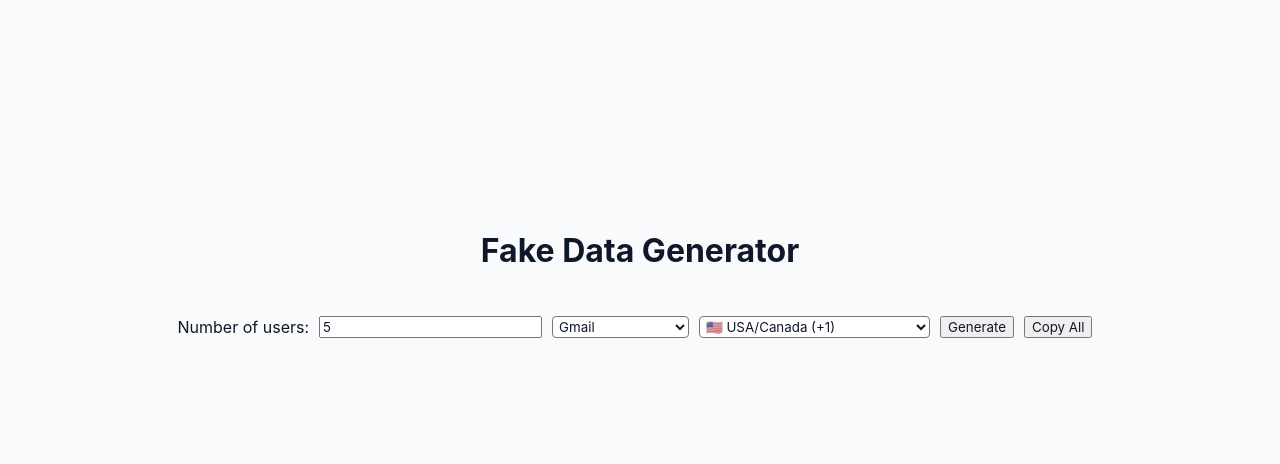
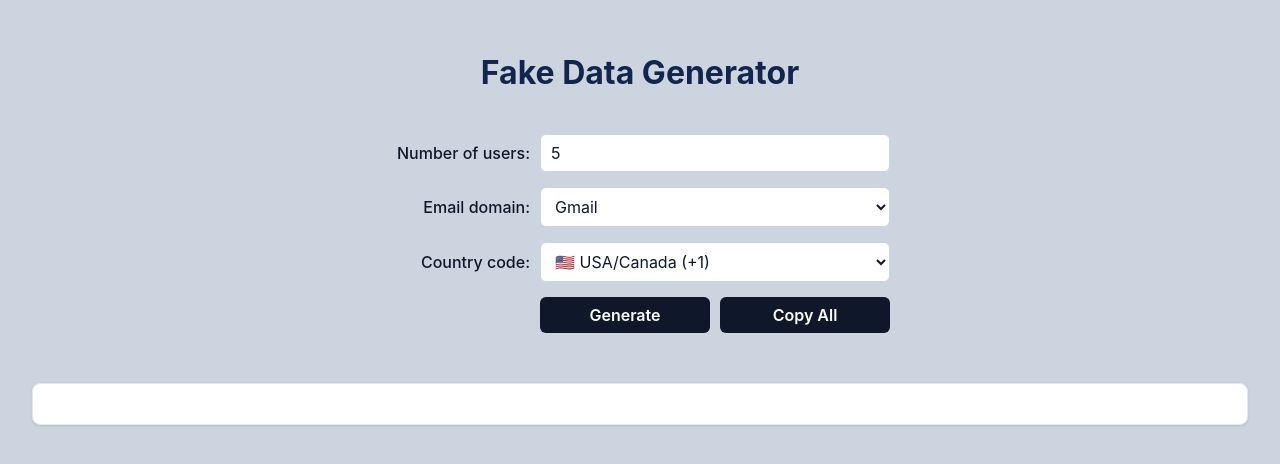
Before and after one commit to kumoji-ops/Fake_Data_Generator, a website: page index.html in a window 1280 px wide. Shown: the part 164-628 px from the top of the page. Drawn offline with Linux system fonts and the light colour scheme.

Commit message:
I finished coding i guess

```diff
--- a/index.html
+++ b/index.html
@@ -6,17 +6,22 @@
     <title>Fake Data Generator</title>
     <link rel="stylesheet" href="style.css">
 </head>
-
 <body>
 
-    <h1>Fake Data Generator</h1>
+    <h1 class="title">Fake Data Generator</h1>
 
-    <div class ="input-group">
+    <!-- MAIN CONTAINER for all controls - stacked vertically -->
+    <div class="controls-container">
+
+        <!-- ROW 1: Number of users -->
+        <div class="control-row">
             <label>Number of users:</label>
             <input type="number" id="count" value="5">
+        </div>
 
-         <!-- Email domain dropdown -->
-
+        <!-- ROW 2: Email domain dropdown -->
+        <div class="control-row">
+            <label>Email domain:</label>
             <select id="emailDomain">
                 <option value="gmail.com">Gmail</option>
                 <option value="yahoo.com">Yahoo</option>
@@ -30,12 +35,17 @@
                 <option value="gmx.com">GMX</option>
                 <option value="custom">Custom domain...</option>
             </select>
+        </div>
 
-          <input class="customDomain" type="text" id="customDomain" placeholder="Enter domain" style="display: none;">
+        <!-- ROW 3: Custom domain input (hidden by default) -->
+        <div class="control-row" id="customDomainRow" style="display: none;">
+            <label>Custom domain:</label>
+            <input type="text" id="customDomain" placeholder="example.com">
+        </div>
 
-
-          <!-- Phone format and country code together -->
-<div style="display: flex; gap: 10px; align-items: center;">
+        <!-- ROW 4: Country code dropdown -->
+        <div class="control-row">
+            <label>Country code:</label>
             <select id="countryCode">
 <option value="+1">🇺🇸 USA/Canada (+1)</option>
         <option value="+44">🇬🇧 UK (+44)</option>
@@ -121,20 +131,26 @@
         <option value="+505">🇳🇮 Nicaragua (+505)</option>
         <option value="+506">🇨🇷 Costa Rica (+506)</option>
         <option value="+507">🇵🇦 Panama (+507)</option>
+                <!-- ... rest of your country codes ... -->
             </select>
+        </div>
 
-
-         <button onclick="generateData()">Generate</button>
+        <!-- ROW 5: Generate button -->
+        <!-- ROW 5: Both buttons together -->
+<div class="control-row">
+    <label></label> <!-- Empty label for spacing -->
+    <div style="display: flex; gap: 10px; width: 70%;">
+        <button onclick="generateData()" style="flex: 1;">Generate</button>
+        <button onclick="copyToClipboard()" style="flex: 1;">Copy All</button>
+    </div>
+</div>
 
     </div>
-    <button onclick="copyToClipboard()">Copy All</button>
-
 
     <pre id="output"></pre>
 
     <script src="data/names.js"></script>
     <script src="script.js"></script>
 
-
 </body>
 </html>
--- a/script.js
+++ b/script.js
@@ -29,24 +29,28 @@ function randomPhone() {
     return countryCode + " " + areaCode + " " + prefix + " " + lineNumber;
 }
 
-function generateData(){
+function generateData() {
+    let count = parseInt(document.getElementById("count").value);
+    let output = document.getElementById("output");
 
-    let count = parseInt(document.getElementById("count").value);
-    let output = "";
+    // Clear previous content
+    output.innerHTML = "";
 
-    for(let i=0;i<count;i++){
-
+    for (let i = 0; i < count; i++) {
         let name = randomName();
 
-        output +=
-        "Name: " + name + "\n" +
-        "Email: " + randomEmail(name) + "\n" +
-        "Phone: " + randomPhone() + "\n\n";
+        // Create record div with class
+        let record = document.createElement("div");
+        record.className = "record";
+
+        record.innerHTML =
+            "Name: " + name + "<br>" +
+            "Email: " + randomEmail(name) + "<br>" +
+            "Phone: " + randomPhone();
+
+        output.appendChild(record);
     }
-
-    document.getElementById("output").textContent = output;
 }
-
 function copyToClipboard() {
     const output = document.getElementById("output").textContent;
     navigator.clipboard.writeText(output);
--- a/style.css
+++ b/style.css
@@ -1,9 +1,11 @@
 * {
     font-family: 'Inter', system-ui, sans-serif;
     color: #0f172a;
+    box-sizing: border-box;  /* ADDED: Makes padding/borders behave consistently */
 }
+
 body {
-    background: #f8fafc;
+    background: #ccd5df;
     color: #0f172a;
     min-height: 100vh;
     display: flex;
@@ -11,31 +13,99 @@ body {
     justify-content: center;
     align-items: center;
     padding: 2rem;
+    margin: 0;  /* ADDED: Removes default browser margin */
+}
+.title{
+    color: #13254e;
 }
 
-.input-group {
-    display: flex;        /* Puts items in a row */
-    align-items: center;  /* Aligns them vertically */
-    gap: 10px;           /* Space between input and button */
-    margin-top: 20px;     /* Space above the group */
+/* CHANGED:rgb(148, 155, 167)ls container - stacks everything vertically */
+.controls-container {
+    display: flex;
+    flex-direction: column;  /* Stack children vertically */
+    align-items: center;     /* Center horizontally */
+    gap: 15px;               /* Space between rows */
+    margin: 20px auto;
+    width: 100%;
+    max-width: 500px;        /* Limit width for better look */
 }
 
-.button {
-    padding: 10px 20px;
+/* NEW: Each row contains label + input/select */
+.control-row {
+    display: flex;
+    align-items: center;     /* Align label and input vertically */
+    width: 100%;
+    gap: 10px;               /* Space between label and input */
 }
 
-.pre {
-    background-color: #f4f4f4;
-    padding: 10px;
-    margin-top: 20px;
+/* NEW: Labels have fixed width so all inputs align */
+.control-row label {
+    width: 140px;            /* Same width for all labels */
+    text-align: right;       /* Text aligns to the right */
+    font-weight: 500;
 }
-select {
-    padding: 1px 2px;
-    border-radius: 4px;
+
+/* UPDATED: Inputs and selects take remaining space */
+.control-row input,
+.control-row select {
+    flex: 1;                 /* Take up remaining space */
+    padding: 8px 10px;       /* Better padding */
+    border: 1px solid #cbd5e1;
+    border-radius: 6px;
+    font-size: 1rem;
     background: white;
 }
 
+/* UPDATED: Buttons */
+.control-row button {
+    flex: 0 0 auto;         /* Don't stretch */
+    padding: 8px 20px;
+    background:  #0f172a;
+    border: none;
+    border-radius: 6px;
+    color: white;
+    font-weight: 600;
+    font-size: 1rem;
+    cursor: pointer;
+    transition: background 0.2s;  /* Smooth hover effect */
+}
+
+.control-row button:hover {
+    background:  #4b4e55;   /* Darker blue on hover */
+}
+
+/* UPDATED: Custom domain input */
 #customDomain {
-    border: 1px solid #646363;
-    border-radius: 4px;
+    border: 1px solid #94a3b8;
+    border-radius: 6px;
+    padding: 8px 10px;       /* Match other inputs */
+    font-size: 1rem;
+    width: 100%;             /* Take full width of its container */
 }
+
+/* UPDATED: Output styling */
+#output {
+    background-color: white;
+    border: 1px solid #e2e8f0;
+    padding: 20px;
+    margin-top: 30px;
+    border-radius: 8px;
+    font-family: monospace;
+    font-size: 0.95rem;
+    line-height: 1.6;
+    white-space: pre-wrap;    /* Keeps formatting */
+    max-width: 100%;
+    width: 100%;
+    box-shadow: 0 1px 3px rgba(0,0,0,0.1);  /* Subtle shadow */
+
+        /* Add this line */
+    display: grid;
+    grid-template-columns: repeat(4, 1fr);
+    gap: 15px;
+}
+.record {
+    background-color:#ffffff;
+    border: 1px solid #ddd;
+    padding: 10px;
+    border-radius: 5px;
+}
```
Lines whose indentation alone changed are shown as unchanged.
